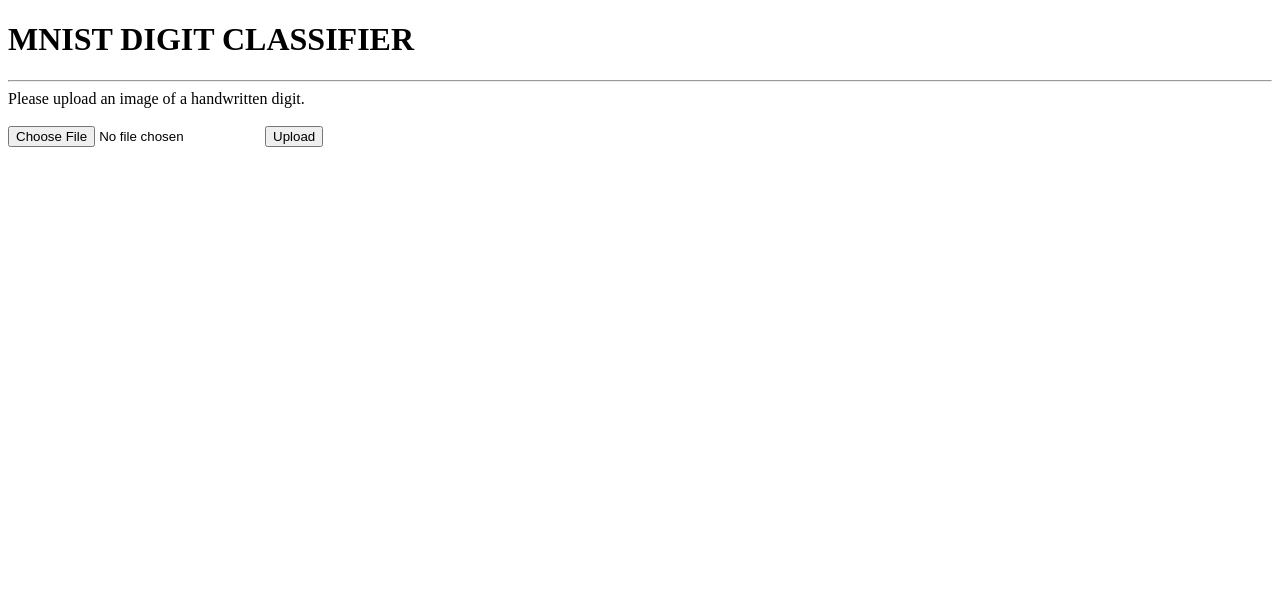
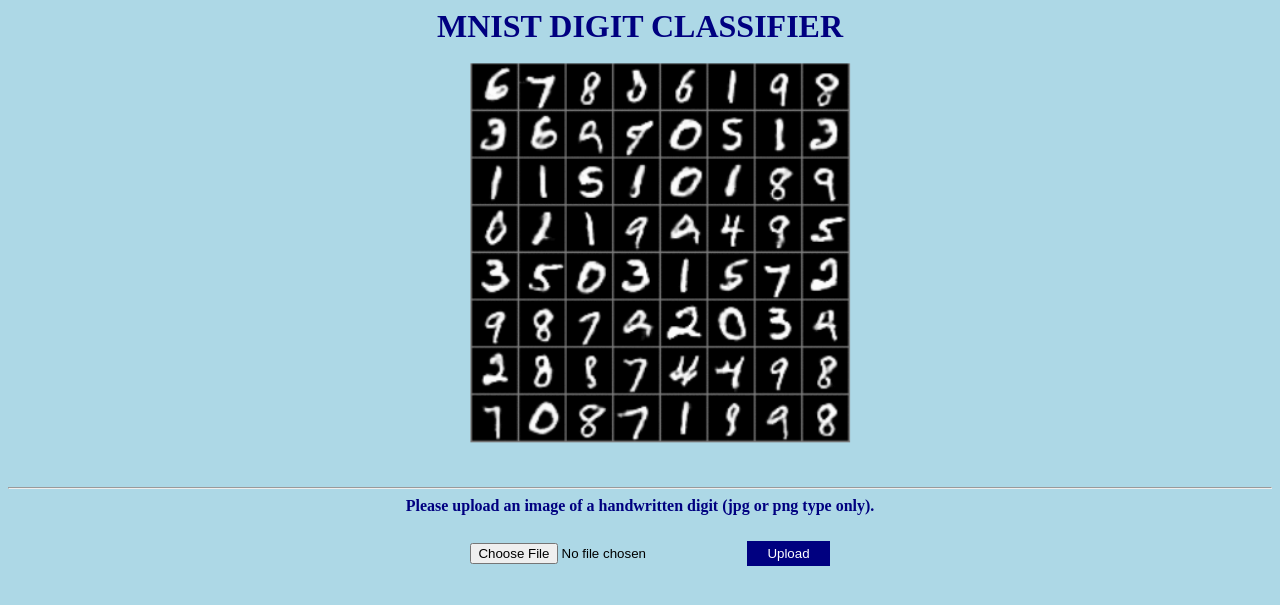
Before and after one commit to alexlimofficial/keras-mnist-webapp, a Flask app: page / in a window 1280 px wide. Shown: the top 605 px of the page. Run offline with Flask 2, Linux system fonts and the light colour scheme.

Commit message:
Added CSS stylesheets to format HTML

```diff
--- /dev/null
+++ b/static/stylesheets/style.css
@@ -0,0 +1,52 @@
+body {
+    background-color: lightblue;
+}
+
+h1 {
+    text-align: center;
+    color: navy;
+    margin: auto;
+}
+
+p {
+    text-align: center;
+    color: navy;
+    margin: auto;
+}
+
+img {
+    display: block;
+    margin-left: auto;
+    margin-right: auto;
+    width: 35%;
+    height: 35%;
+}
+
+.formInput {
+    text-align: center;
+    margin-left: auto;
+    margin-right: auto;
+}
+
+input[type=submit] {
+    background-color: navy;
+    border: none;
+    color: white;
+    padding: 5px 20px;
+    text-decoration: none;
+}
+
+input[type=file] {
+    border: none;
+    padding: 10px 20px;
+}
+
+.button {
+    display: block;
+    margin: auto;
+    background-color: navy;
+    border: none;
+    color: white;
+    padding: 5px 20px;
+    text-decoration: none;
+}
--- a/templates/index.html
+++ b/templates/index.html
@@ -4,18 +4,20 @@
 <html lang="en">
 <head>
     <meta charset="UTF-8">
+    <link rel="stylesheet" type="text/css" href="{{url_for('static', filename='stylesheets/style.css')}}" />
     <title>MNIST Digit Classifier</title>
 </head>
 <body>
     <h1>MNIST DIGIT CLASSIFIER</h1>
+    <img src="{{url_for('static', filename='img/mnist_digits.gif')}}">
     <hr>
-    <p1>Please upload an image of a handwritten digit.</p1>
-    <br>
+    <p><strong>Please upload an image of a handwritten digit (jpg or png type only).</stron></p>
     <br>
     <form method=post enctype=multipart/form-data>
-      <input type=file name=file>
-      <input type=submit value=Upload>
+      <div class="formInput">
+          <input type=file name=file>
+          <input type=submit value=Upload>
+      </div>
     </form>
 </body>
-
 </html>
--- a/utils.py
+++ b/utils.py
@@ -35,5 +35,9 @@ def load_model(PATH_TO_SAVED_MODEL, MODEL_NAME):
 
 def predict(model, image_path):
     pp_image = preprocess_image(image_path)
+    pp_image.save(image_path)
     im2arr = np.array(pp_image).reshape((1, 28, 28))
     return np.argmax(model.predict(im2arr))
+
+def remove_file(filepath):
+    os.remove(filepath)
--- a/webapp.py
+++ b/webapp.py
@@ -6,6 +6,7 @@
 
 from __future__ import absolute_import, division, print_function
 import os
+import glob
 import sys
 import numpy as np
 import tensorflow as tf
@@ -13,16 +14,17 @@ from PIL import Image
 from flask import Flask, request, flash, redirect, url_for, render_template, send_from_directory
 from werkzeug.utils import secure_filename
 
-from utils import allowed_file, preprocess_image, load_model, predict
+from utils import allowed_file, preprocess_image, load_model, predict, remove_file
 
 # Setup paths and directoriess
 PATH_TO_SAVED_MODEL = './pretrained_model'
 MODEL_NAME = 'mnist_model.h5'
 
-# Instantiate Flask application and embedded SwaggerUI
+# Instantiate Flask application and configuration parameters
 app = Flask(__name__)
 app.config['SECRET_KEY'] = b'_5#y2L"F4Q8z\n\xec]/'
 app.config['UPLOAD_FOLDER'] = './tmp'
+app.config['MAX_CONTENT_LENGTH'] = 16*1026*1024   # 16MB max file size
 
 if not os.path.exists(app.config['UPLOAD_FOLDER']):
     os.makedirs(app.config['UPLOAD_FOLDER'])
@@ -47,12 +49,14 @@ def upload_test_image():
             file.save(filepath)
             model = load_model(PATH_TO_SAVED_MODEL, MODEL_NAME)
             prediction = predict(model, filepath)
-            print('Prediction:', prediction)
             return render_template('results.html', prediction=prediction, filename=filename)
+    # clear /tmp folder
+    for f in glob.glob(os.path.join(app.config['UPLOAD_FOLDER'], '*')):
+        os.remove(f)
     return render_template('index.html')
 
-@app.route('/uploads/<filename>', methods=['GET', 'POST'])
-def display_results(filename):
+@app.route('/tmp/<filename>', methods=['GET', 'POST'])
+def display_image(filename):
     return send_from_directory(app.config['UPLOAD_FOLDER'], filename)
 
 if __name__ == '__main__':
```
Also changed, not shown: templates/results.html (+11 -3 lines), static/img/mnist_digits.gif (added), static/img/result.JPG (added), static/img/webapp.JPG (added).
